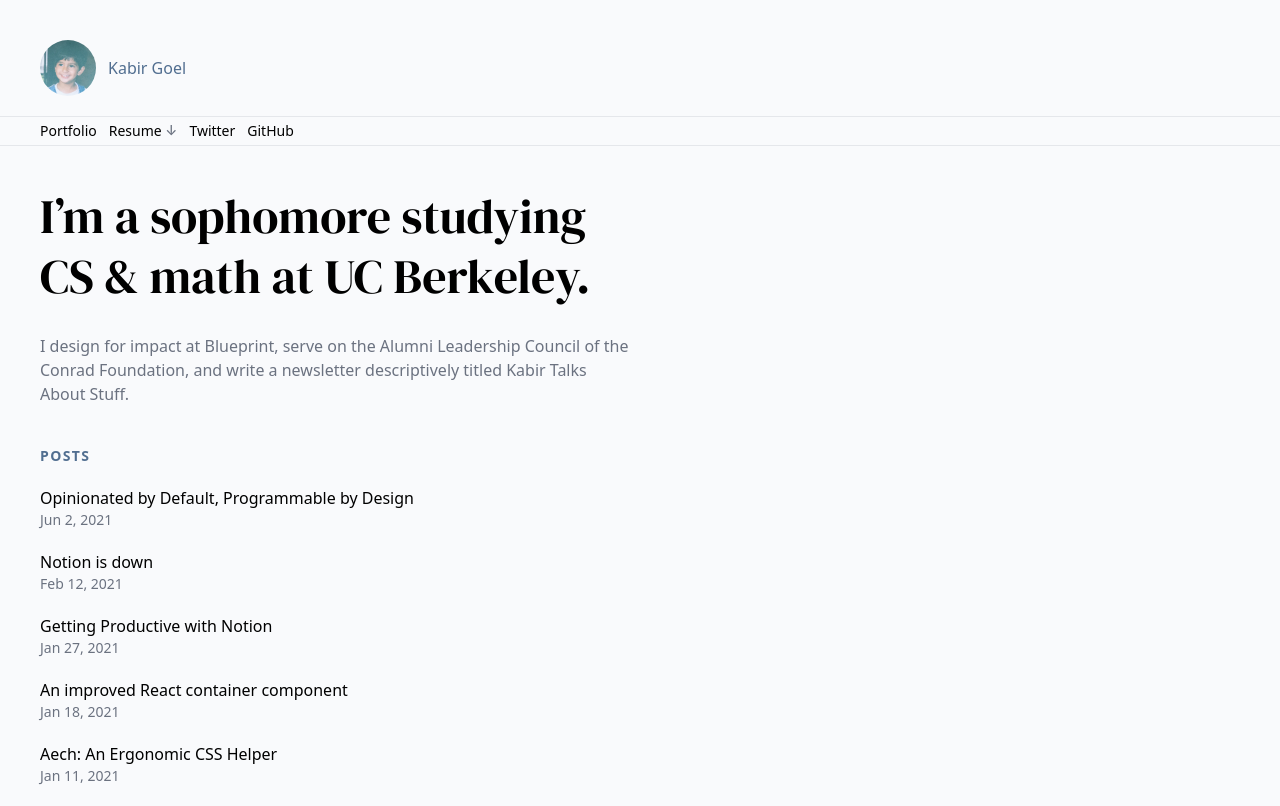
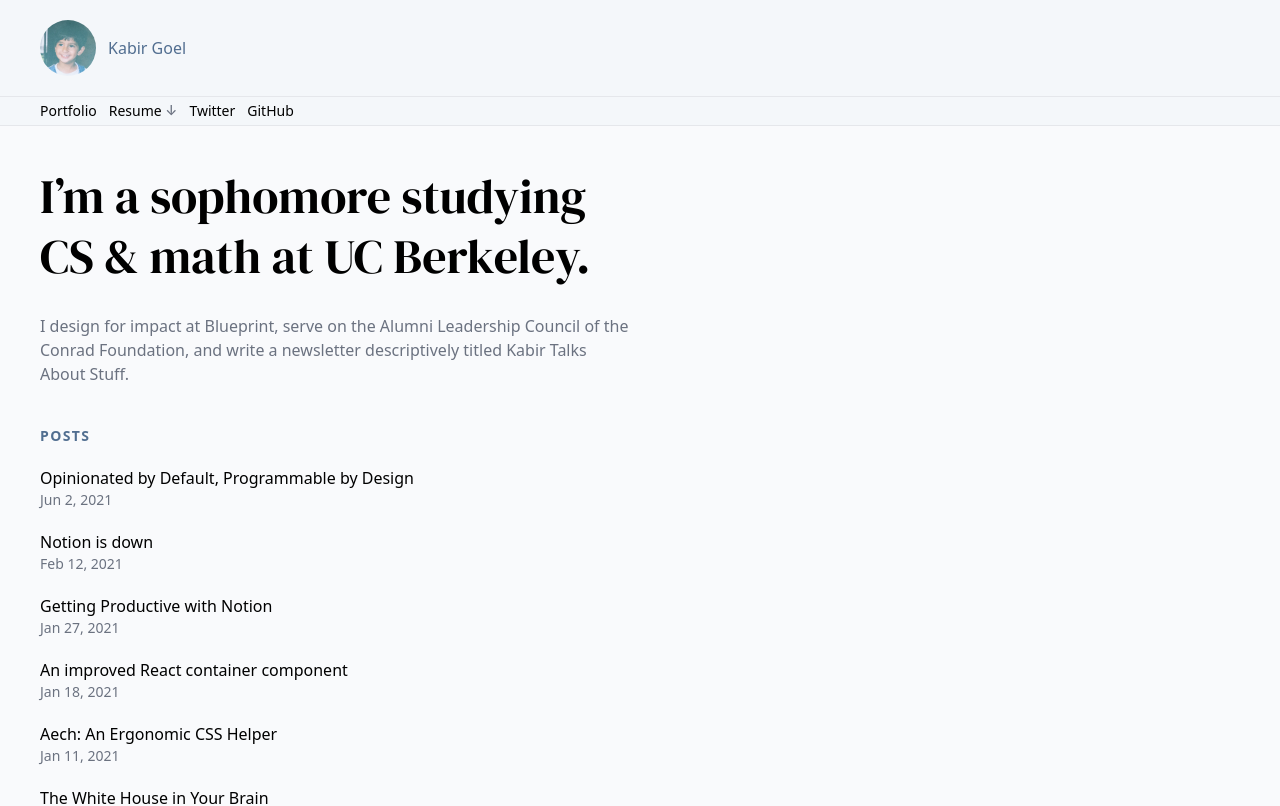
Before and after one commit to kbrgl/website, a Next.js app: page / in a window 1280 px wide. Shown: the top 806 px of the page. Built offline with nearby package versions, Linux system fonts and the light colour scheme; a web font is replaced by a local one.

Commit message:
Prettier header

```diff
--- a/components/header.js
+++ b/components/header.js
@@ -18,10 +18,10 @@ function NavbarLink({ internal = false, href, children }) {
 
 export default function Header() {
   return (
-    <div>
+    <div className="bg-[#f4f7fa]">
       <Container>
         <Link href="/">
-          <a className="flex items-center space-x-3 pt-10 pb-5">
+          <a className="flex items-center space-x-3 py-5">
             <img className="w-14 h-14 rounded-full" src="/me.jpg" alt="" />
             <p className="font-medium text-accent">Kabir Goel</p>
           </a>
```
